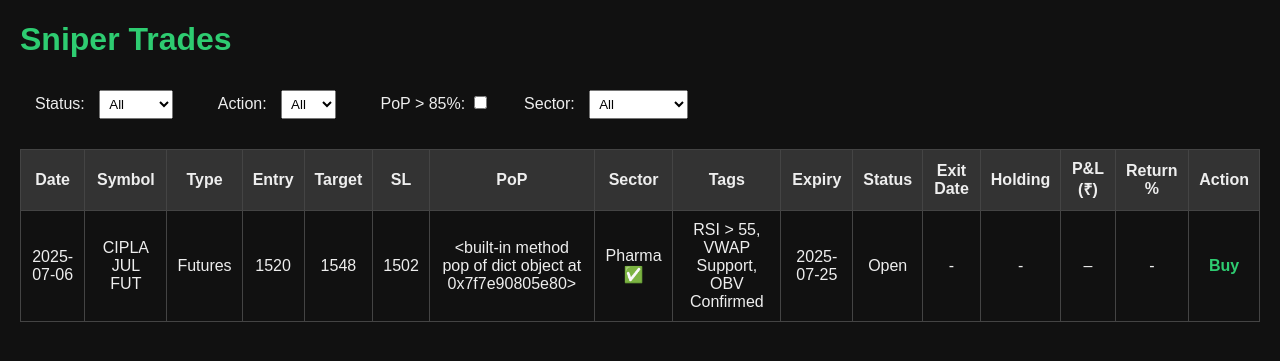
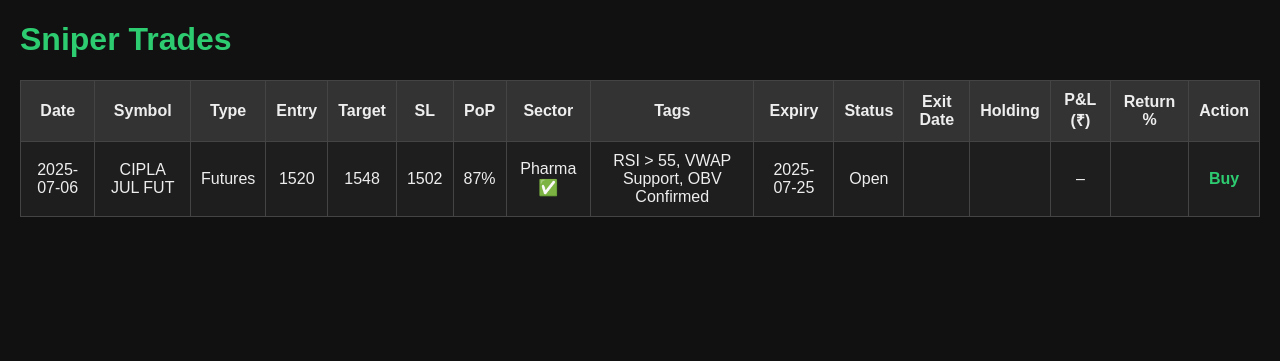
Before and after one commit to balakumar75/sniper-p2-dashboard, a Flask app: page / in a window 1280 px wide. Shown: the top 361 px of the page. Run offline with Flask 3, Linux system fonts and the light colour scheme.

Commit message:
Update index.html

```diff
--- a/templates/index.html
+++ b/templates/index.html
@@ -6,7 +6,6 @@
     <style>
         body { font-family: Arial; background-color: #111; color: #eee; margin: 20px; }
         h1 { color: #2ecc71; }
-        select, label { margin: 10px; padding: 5px; }
         table { width: 100%; border-collapse: collapse; margin-top: 20px; }
         th, td { border: 1px solid #444; padding: 10px; text-align: center; }
         th { background-color: #333; }
@@ -17,105 +16,49 @@
 </head>
 <body>
     <h1>Sniper Trades</h1>
-
-    <label>Status:
-        <select id="statusFilter">
-            <option value="All">All</option>
-            <option value="Open">Open</option>
-            <option value="Closed">Closed</option>
-        </select>
-    </label>
-
-    <label>Action:
-        <select id="actionFilter">
-            <option value="All">All</option>
-            <option value="Buy">Buy</option>
-            <option value="Sell">Sell</option>
-        </select>
-    </label>
-
-    <label>PoP > 85%:
-        <input type="checkbox" id="popFilter">
-    </label>
-
-    <label>Sector:
-        <select id="sectorFilter">
-            <option value="All">All</option>
-            {% for trade in trades %}
-                {% if trade.sector %}
-                    <option value="{{ trade.sector }}">{{ trade.sector }}</option>
-                {% endif %}
-            {% endfor %}
-        </select>
-    </label>
-
     {% if trades %}
-    <table id="tradesTable">
-        <thead>
+    <table>
         <tr>
-            <th>Date</th><th>Symbol</th><th>Type</th><th>Entry</th><th>Target</th><th>SL</th>
-            <th>PoP</th><th>Sector</th><th>Tags</th><th>Expiry</th><th>Status</th>
-            <th>Exit Date</th><th>Holding</th><th>P&L (₹)</th><th>Return %</th><th>Action</th>
+            <th>Date</th>
+            <th>Symbol</th>
+            <th>Type</th>
+            <th>Entry</th>
+            <th>Target</th>
+            <th>SL</th>
+            <th>PoP</th>
+            <th>Sector</th>
+            <th>Tags</th>
+            <th>Expiry</th>
+            <th>Status</th>
+            <th>Exit Date</th>
+            <th>Holding</th>
+            <th>P&L (₹)</th>
+            <th>Return %</th>
+            <th>Action</th>
         </tr>
-        </thead>
-        <tbody>
         {% for trade in trades %}
         <tr>
-            <td>{{ trade.date }}</td>
-            <td>{{ trade.symbol }}</td>
-            <td>{{ trade.type }}</td>
-            <td>{{ trade.entry }}</td>
-            <td>{{ trade.target }}</td>
-            <td>{{ trade.sl }}</td>
-            <td>{{ trade.pop }}</td>
-            <td>{{ trade.sector }}</td>
-            <td>{{ trade.tags | join(', ') }}</td>
-            <td>{{ trade.expiry or '-' }}</td>
-            <td>{{ trade.status or '-' }}</td>
-            <td>{{ trade.exit_date or '-' }}</td>
-            <td>{{ trade.holding or '-' }}</td>
-            <td>{{ trade.pnl or '-' }}</td>
-            <td>{{ trade.return_pct or '-' }}</td>
-            <td class="{{ 'buy' if trade.action == 'Buy' else 'sell' }}">{{ trade.action }}</td>
+            <td>{{ trade["date"] }}</td>
+            <td>{{ trade["symbol"] }}</td>
+            <td>{{ trade["type"] }}</td>
+            <td>{{ trade["entry"] }}</td>
+            <td>{{ trade["target"] }}</td>
+            <td>{{ trade["sl"] }}</td>
+            <td>{{ trade["pop"] }}</td>
+            <td>{{ trade["sector"] }}</td>
+            <td>{{ trade["tags"] | join(', ') }}</td>
+            <td>{{ trade["expiry"] }}</td>
+            <td>{{ trade["status"] }}</td>
+            <td>{{ trade["exit_date"] }}</td>
+            <td>{{ trade["holding"] }}</td>
+            <td>{{ trade["pnl"] }}</td>
+            <td>{{ trade["return"] }}</td>
+            <td class="{{ 'buy' if trade['action'] == 'Buy' else 'sell' }}">{{ trade["action"] }}</td>
         </tr>
         {% endfor %}
-        </tbody>
     </table>
     {% else %}
         <p>No trades found.</p>
     {% endif %}
-
-    <script>
-        const rows = document.querySelectorAll("#tradesTable tbody tr");
-
-        document.getElementById("statusFilter").addEventListener("change", filterRows);
-        document.getElementById("actionFilter").addEventListener("change", filterRows);
-        document.getElementById("sectorFilter").addEventListener("change", filterRows);
-        document.getElementById("popFilter").addEventListener("change", filterRows);
-
-        function filterRows() {
-            const status = document.getElementById("statusFilter").value;
-            const action = document.getElementById("actionFilter").value;
-            const sector = document.getElementById("sectorFilter").value;
-            const popCheck = document.getElementById("popFilter").checked;
-
-            rows.forEach(row => {
-                const cells = row.getElementsByTagName("td");
-                const rowStatus = cells[10].innerText;
-                const rowAction = cells[15].innerText;
-                const rowSector = cells[7].innerText;
-                const rowPoP = parseInt(cells[6].innerText);
-
-                let show = true;
-
-                if (status !== "All" && rowStatus !== status) show = false;
-                if (action !== "All" && rowAction !== action) show = false;
-                if (sector !== "All" && rowSector !== sector) show = false;
-                if (popCheck && (isNaN(rowPoP) || rowPoP <= 85)) show = false;
-
-                row.style.display = show ? "" : "none";
-            });
-        }
-    </script>
 </body>
 </html>
```
